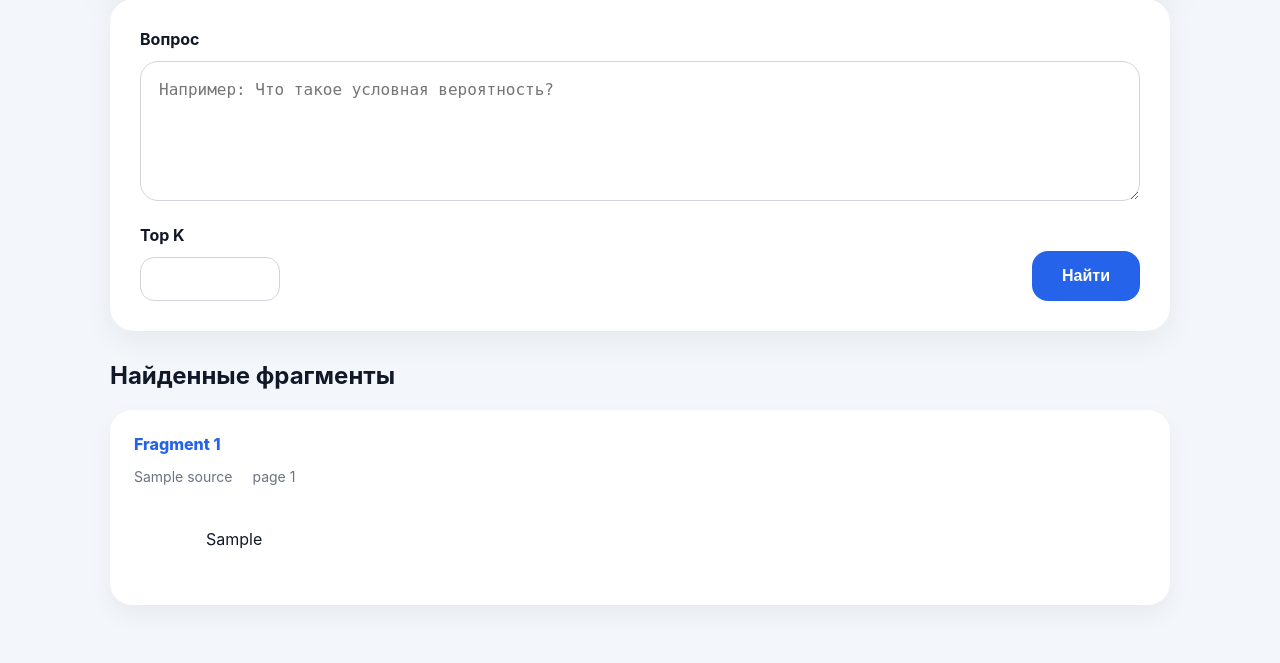
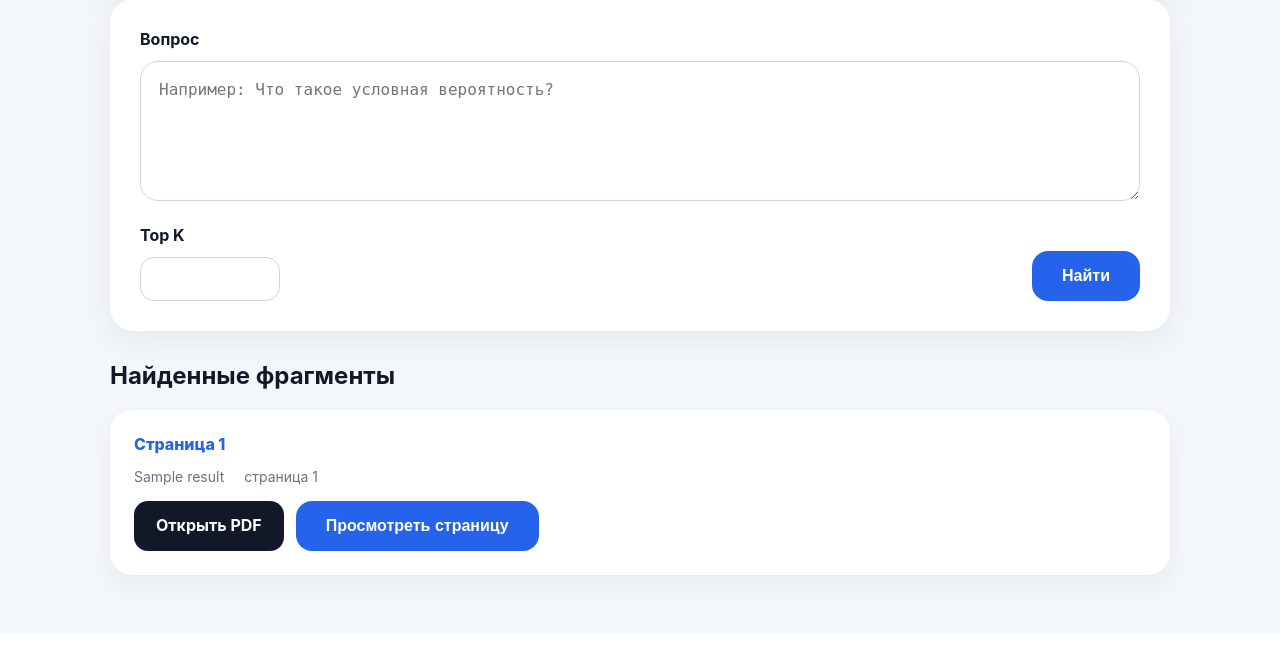
Before and after one commit to Malentaaa/mini-rag-agent, a FastAPI app: template app/templates/index.html in a window 1280 px wide. Shown: the part 366-1029 px from the top of the page. After the commit the page ends 968 px from the top, so only its background shows below. Run offline with FastAPI, Linux system fonts and the light colour scheme; the template is opened without the code that fills it: most values are stand-ins (such as "Sample title", 1, 10 or a date in 2020); parts of the project's set-up code (start-up, migrations or seed data) failed here and were passed over.

Commit message:
добавлена заготовка для кнопки "Просмотреть страницу"

```diff
--- a/app/static/style.css
+++ b/app/static/style.css
@@ -237,3 +237,23 @@ button:hover {
 
     border-radius: 4px;
 }
+
+.result-actions {
+    display: flex;
+    gap: 12px;
+    margin-top: 16px;
+}
+
+.button-link {
+    display: inline-block;
+    text-decoration: none;
+    background: #111827;
+    color: white;
+    padding: 14px 22px;
+    border-radius: 14px;
+    font-weight: 700;
+}
+
+.button-link:hover {
+    background: #374151;
+}
--- a/app/templates/index.html
+++ b/app/templates/index.html
@@ -95,23 +95,30 @@
         <div class="result-card">
 
             <div class="result-number">
-                Fragment {{ loop.index }}
+                Страница {{ loop.index }}
             </div>
 
             <div class="result-meta">
 
-                <span>
-                    {{ result.source }}
-                </span>
-
-                <span>
-                    page {{ result.page }}
-                </span>
+                <span>{{ result.source_name }}</span>
+                <span>страница {{ result.page }}</span>
 
             </div>
 
-            <div class="result-text">
-                {{ result.highlighted_chunk | safe }}
+            <div class="result-actions">
+
+                <a
+                    class="button-link"
+                    href="/open-pdf?source={{ result.source }}"
+                    target="_blank"
+                >
+                    Открыть PDF
+                </a>
+
+                <button type="button">
+                    Просмотреть страницу
+                </button>
+
             </div>
 
         </div>
```
